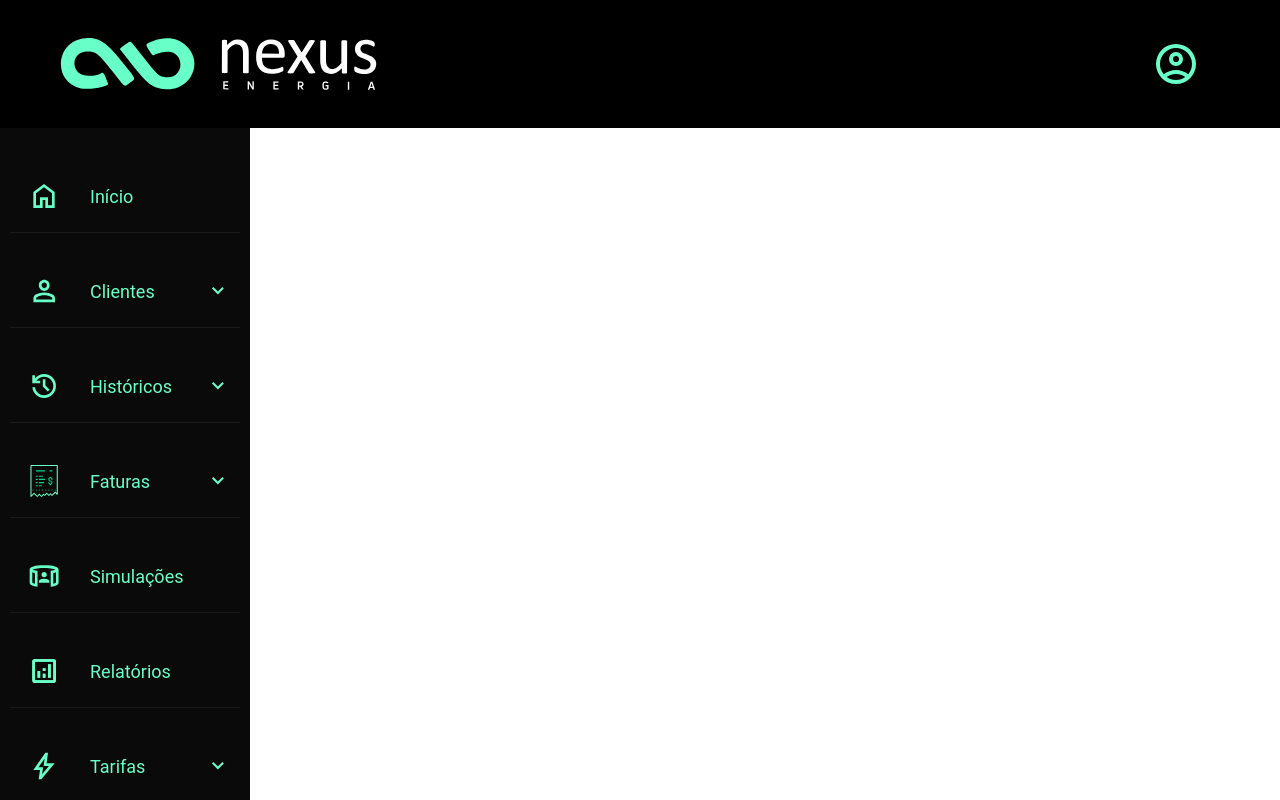
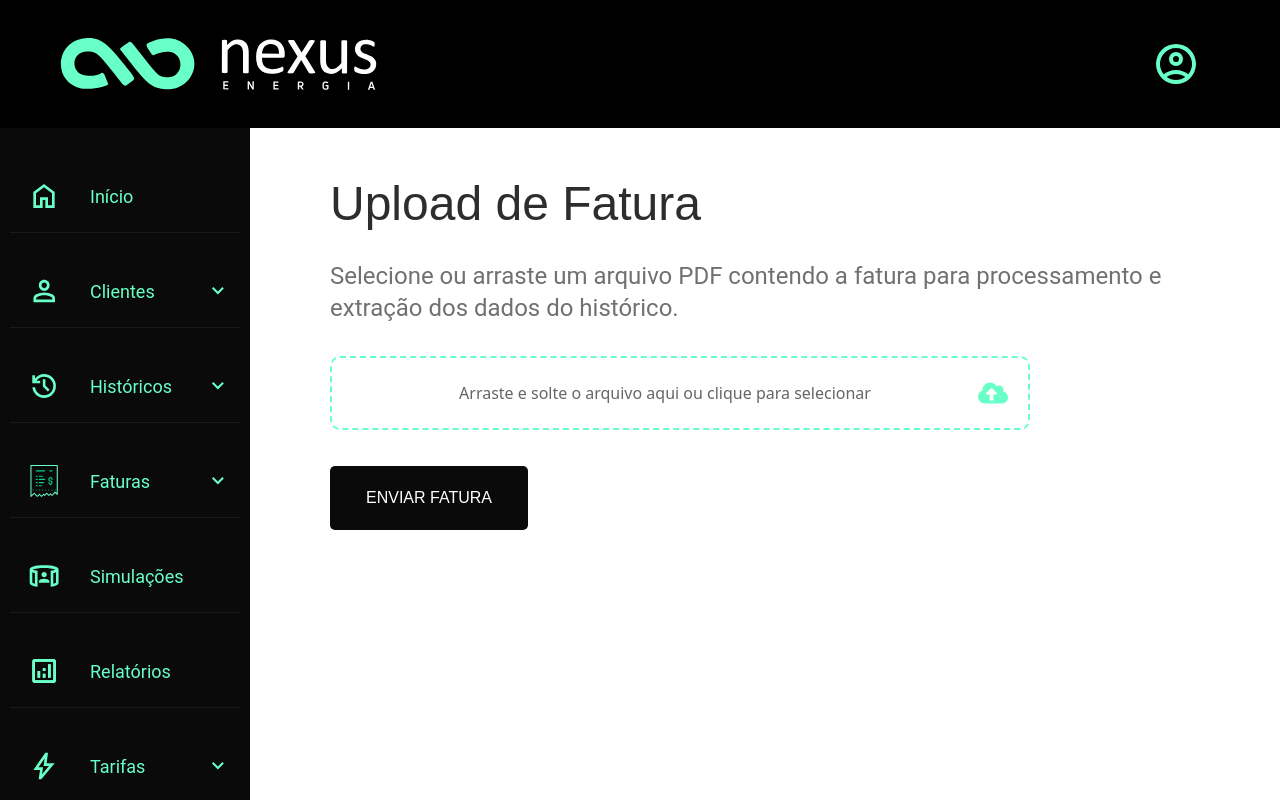
Before and after one commit to matheusryann/nexus-frontend, a React (Vite) app: page /historico/upload-fatura in a window 1280 px wide. Shown: the top 800 px of the page. Built offline with nearby package versions, Linux system fonts and the light colour scheme.

Commit message:
feat: uploadFatura

```diff
--- a/package.json
+++ b/package.json
@@ -2,7 +2,7 @@
   "name": "nexus-frontend",
   "version": "1.0.0",
   "scripts": {
-    "dev": "vite",
+    "dev": "vite --port 3000",
     "build": "vite build",
     "preview": "vite preview"
   },
--- a/src/App.jsx
+++ b/src/App.jsx
@@ -27,6 +27,7 @@ import ItemFaturaEdit from './pages/invoice/ItemFaturaEdit';
 import TributoCreate from './pages/invoice/TributoCreate';
 import TributoVisualization from './pages/invoice/TributoVisualization';
 import TributoEdit from './pages/invoice/TributoEdit';
+import UploadFatura from './pages/history/UploadFatura';
 
 function App() {
   return (
@@ -51,6 +52,7 @@ function App() {
               path="/historico/visualizar-historico"
               element={<HistoricoVisualization />}
             />
+            <Route path="/historico/upload-fatura" element={<UploadFatura />} />
             <Route path="/historicos/editar/:id" element={<HistoryEdit />} />
             <Route
               path="/faturas/cadastrar-conta-energia"
--- a/src/Components/Sidebar.jsx
+++ b/src/Components/Sidebar.jsx
@@ -65,6 +65,11 @@ const Sidebar = () => {
           id: 'visualizarHistorico',
           label: 'Visualizar Histórico',
           link: '/historico/visualizar-historico',
+        },
+        {
+          id: 'uploadFatura',
+          label: 'Upload de Fatura',
+          link: '/historico/upload-fatura',
         },
       ],
     },
--- /dev/null
+++ b/src/css/UploadFatura.module.css
@@ -0,0 +1,45 @@
+.container {
+  display: flex;
+  flex-direction: column;
+  padding: 60px 80px;
+}
+
+.uploadBox {
+  display: flex;
+  align-items: center;
+  justify-content: space-between;
+  cursor: pointer;
+  transition: 0.3s;
+  border: 2px dashed #69ffc8;
+  padding: 20px;
+  width: 100%;
+  max-width: 700px;
+  margin-bottom: 20px;
+  border-radius: 10px;
+  position: relative;
+}
+
+.uploadBoxText {
+  flex: 1;
+  text-align: center;
+  font-size: 16px;
+  color: #666;
+}
+
+.uploadIcon {
+  margin-left: auto;
+}
+
+
+
+.uploadBox.active {
+  background-color: rgba(105, 255, 200, 0.1);
+}
+
+.uploadBox:hover {
+  background-color: rgba(105, 255, 200, 0.2);
+}
+
+.hiddenInput {
+  display: none;
+}
--- /dev/null
+++ b/src/pages/history/UploadFatura.jsx
@@ -0,0 +1,138 @@
+import React, { useState } from 'react';
+import { FaCloudUploadAlt } from 'react-icons/fa'; // Ícone de upload
+import CustomButton from '../../Components/CustomButton';
+import CustomModal from '../../Components/Modal';
+import styles from '../../css/UploadFatura.module.css';
+
+const UploadFatura = () => {
+  const [file, setFile] = useState(null);
+  const [dragActive, setDragActive] = useState(false);
+  const [isModalOpen, setIsModalOpen] = useState(false);
+  const [modalMessage, setModalMessage] = useState('');
+  const [modalTitle, setModalTitle] = useState('');
+
+  // Referência para o input de arquivos
+  const fileInputRef = React.useRef(null);
+
+  // Manipula seleção de arquivo via clique no input
+  const handleFileChange = (event) => {
+    if (event.target.files.length > 0) {
+      setFile(event.target.files[0]);
+    }
+  };
+
+  // Manipula arrastar e soltar
+  const handleDragOver = (event) => {
+    event.preventDefault();
+    setDragActive(true);
+  };
+
+  const handleDragLeave = () => {
+    setDragActive(false);
+  };
+
+  const handleDrop = (event) => {
+    event.preventDefault();
+    setDragActive(false);
+    if (event.dataTransfer.files.length) {
+      setFile(event.dataTransfer.files[0]);
+    }
+  };
+
+  // Abre o explorador de arquivos ao clicar na caixa de upload
+  const handleClickUploadBox = () => {
+    fileInputRef.current.click();
+  };
+
+  // Enviar arquivo
+  const handleSubmit = async (e) => {
+    e.preventDefault();
+    if (!file) {
+      setModalTitle('Erro');
+      setModalMessage('Nenhum arquivo selecionado.');
+      setIsModalOpen(true);
+      return;
+    }
+
+    const formData = new FormData();
+    formData.append('file', file);
+
+    try {
+      // Enviar para a API
+      const response = await fetch(
+        'http://127.0.0.1:8000/api/faturas/upload-fatura/',
+        {
+          method: 'POST',
+          body: formData,
+        },
+      );
+
+      if (response.ok) {
+        setModalTitle('Sucesso');
+        setModalMessage('Fatura enviada com sucesso!');
+        setFile(null);
+      } else {
+        setModalTitle('Erro');
+        setModalMessage('Falha ao enviar a fatura.');
+      }
+    } catch (error) {
+      setModalTitle('Erro');
+      setModalMessage('Erro ao conectar com o servidor.');
+    } finally {
+      setIsModalOpen(true);
+    }
+  };
+
+  return (
+    <div className={styles.container}>
+      <h1 className="titulo">Upload de Fatura</h1>
+      <p className="description">
+        Selecione ou arraste um arquivo PDF contendo a fatura para processamento
+        e extração dos dados do histórico.
+      </p>
+
+      <div
+        className={`${styles.uploadBox} ${dragActive ? styles.active : ''}`}
+        onDragOver={handleDragOver}
+        onDragLeave={handleDragLeave}
+        onDrop={handleDrop}
+        onClick={handleClickUploadBox} // Clique na box para abrir explorador de arquivos
+      >
+        <span className={styles.uploadBoxText}>
+          {file
+            ? file.name.length > 40
+              ? file.name.substring(0, 40) + '...'
+              : file.name
+            : 'Arraste e solte o arquivo aqui ou clique para selecionar'}
+        </span>
+
+        {/* Ícone no final da box */}
+        <FaCloudUploadAlt
+          size={30}
+          color="#69ffc8"
+          className={styles.UploadIcon}
+        />
+
+        {/* Input oculto para seleção manual */}
+        <input
+          type="file"
+          accept=".pdf"
+          ref={fileInputRef}
+          className={styles.hiddenInput}
+          onChange={handleFileChange}
+        />
+      </div>
+
+      <CustomButton onClick={handleSubmit}>ENVIAR FATURA</CustomButton>
+
+      <CustomModal
+        show={isModalOpen}
+        onClose={() => setIsModalOpen(false)}
+        title={modalTitle}
+        message={modalMessage}
+      />
+    </div>
+  );
+};
+
+export default UploadFatura;
```
Also changed, not shown: 1 other file (tests, documents, lock files or other folders).
